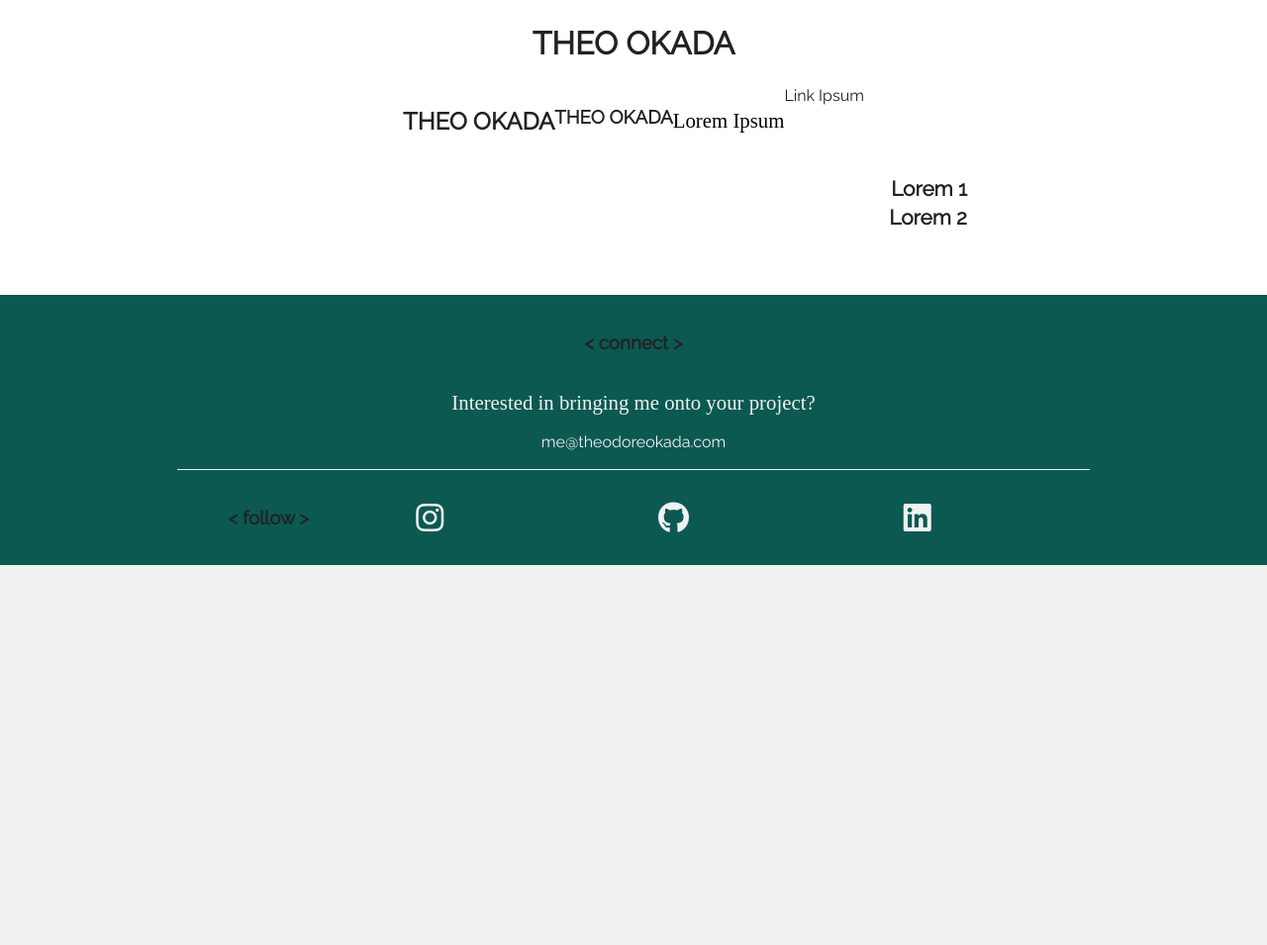
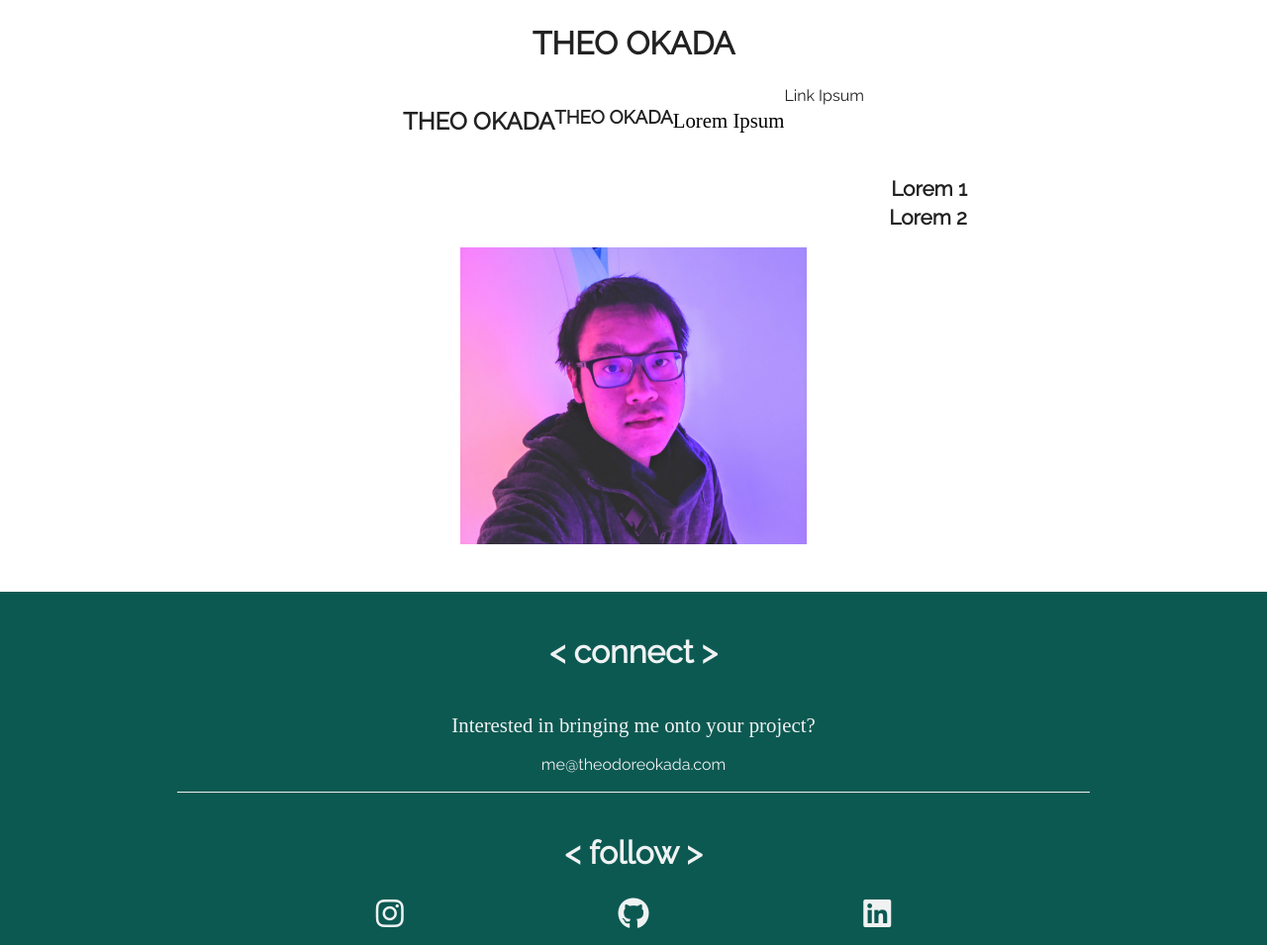
Before and after one commit to theookada/personal, a plain HTML site: page test.html in a window 1280 px wide. Shown: the part 303-1258 px from the top of the page at 99% size. Before the commit the page ends 874 px from the top, so only its background shows below. Drawn offline with nearby package versions, Linux system fonts and the light colour scheme; a web font is replaced by a local one.

```diff
--- a/css/main.css
+++ b/css/main.css
@@ -316,6 +316,12 @@
   justify-content: center;
 }
 
+img.testpro {
+  max-width: 350px;
+  width:100%;
+  height:auto;
+}
+
 /*---Mobile Services Main Styles---*/
 
 #service p {
--- a/test.html
+++ b/test.html
@@ -33,7 +33,7 @@
       <div class="header-content">
 
           <figure>
-            <img src="img/namesimple2.svg" alt="Theo Okada"/>
+            <a href="../index.html"><img src="../img/namesimple2.svg" alt="Theo Okada"/></a>
           </figure>
 
         <nav>
@@ -67,6 +67,8 @@
             <li>Lorem 2</li>
           </ul>
 
+          <img class="testpro" src="img/testprofile.jpg" alt="">
+
         </section>
 
       </div>
@@ -78,14 +80,14 @@
       <div class="footer-content">
 
         <section>
-          <h3>< connect ></h3>
+          <h1>< connect ></h1>
           <p>Interested in bringing me onto your project?</p>
           <a target="_blank" href="me@theodoreokada.com">me@theodoreokada.com</a>
         </section>
 
         <div class="div-line1"></div>
         <section>
-          <h3>< follow ></h3>
+          <h1>< follow ></h1>
           <ul>
             <li><a target="_blank" href="https://www.instagram.com/theookada/"><i class="fab fa-instagram"></i></a></li>
             <li><a target="_blank" href="https://github.com/theookada"><i class="fab fa-github"></i></a></li>
```
Also changed, not shown: img/testprofile.jpg (added), 1 other file.
